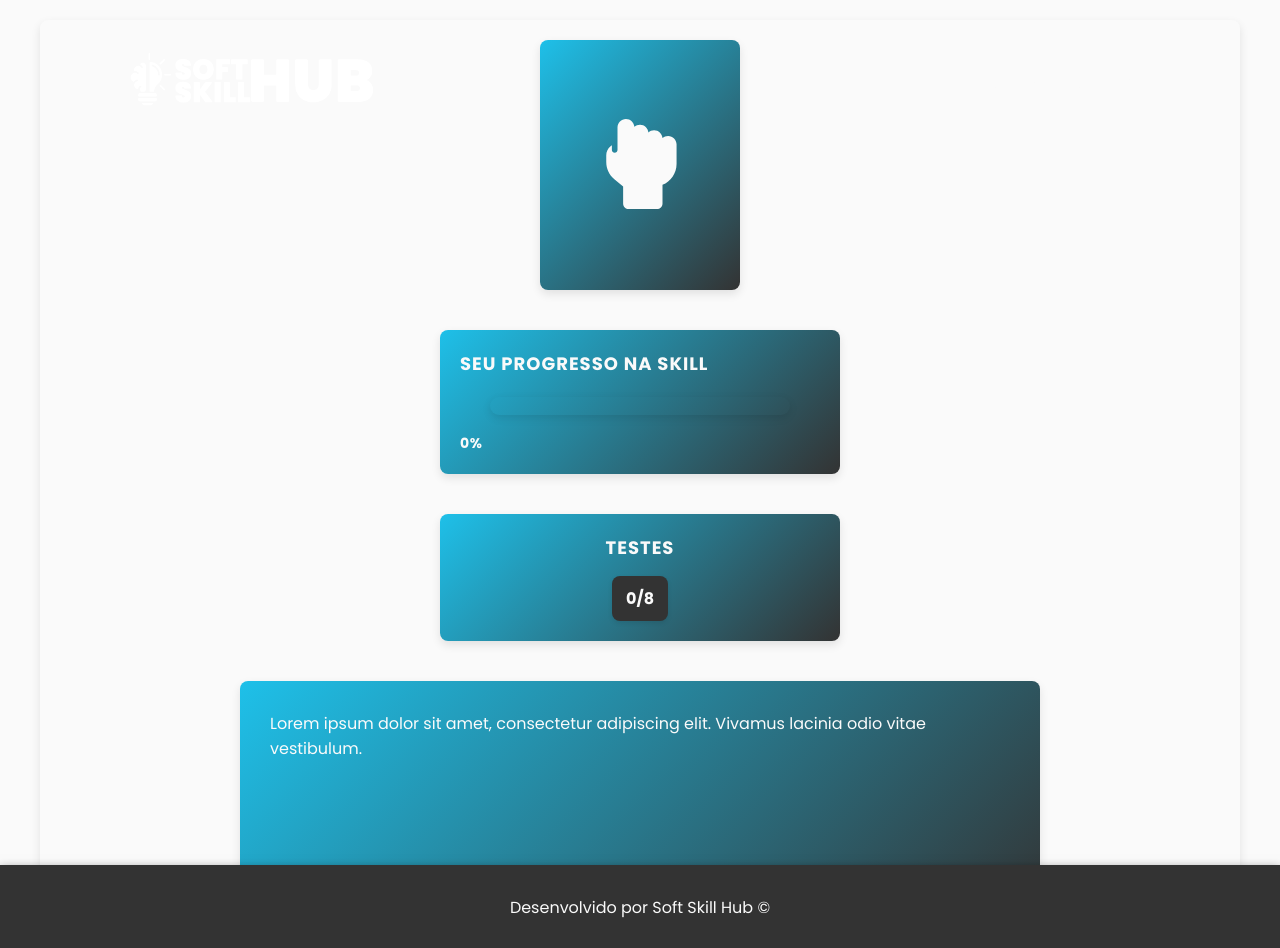
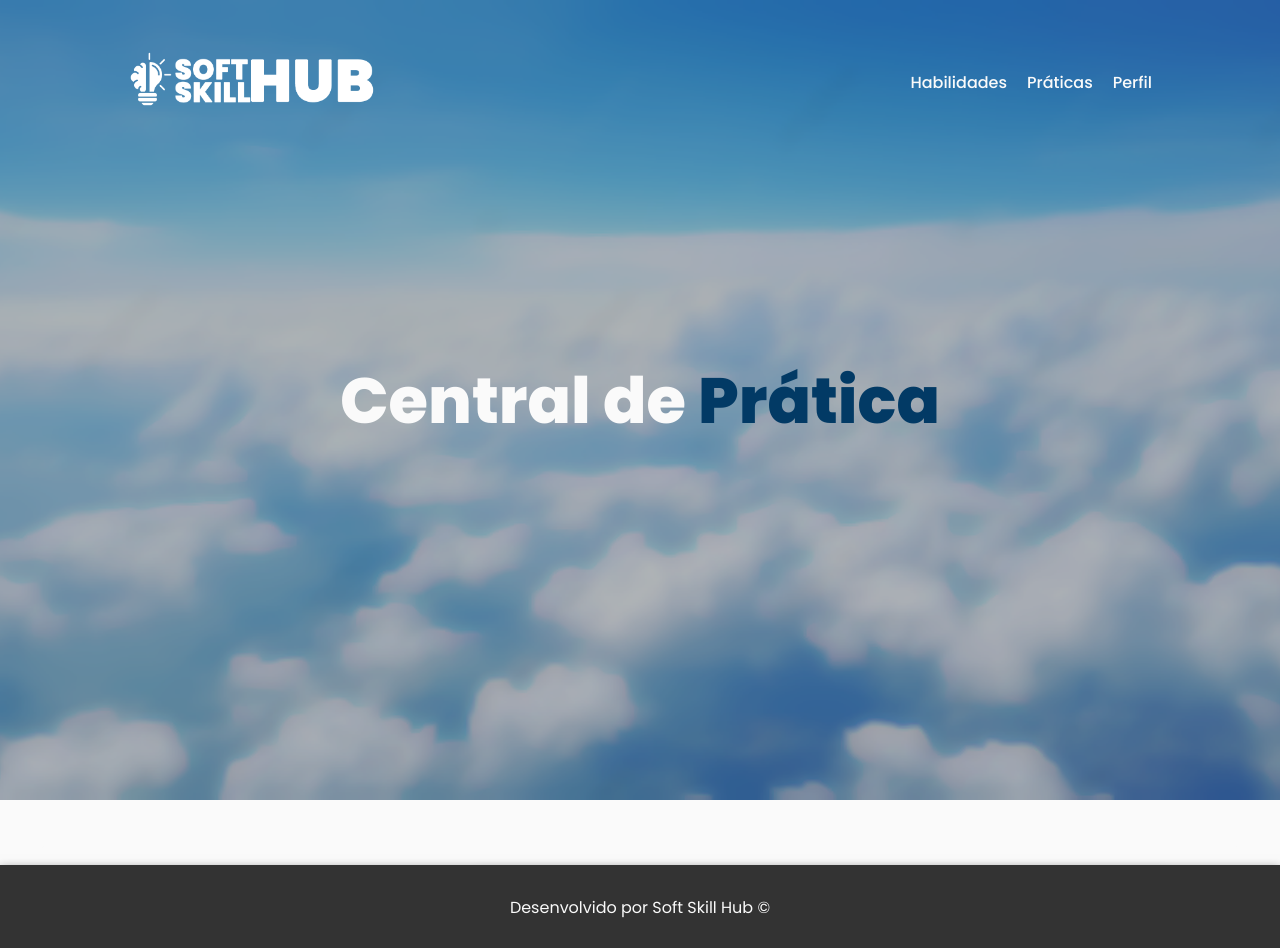
Before and after one commit to MedusaGabriel/SoftSkillHub, a React (Vite) app in the folder soft-skill-hub/: page /pratica in a window 1280 px wide. Shown: the top 948 px of the page. Built offline with nearby package versions, Linux system fonts and the light colour scheme.

Commit message:
Att praticas 02/12/24

```diff
--- a/soft-skill-hub/src/pages/pratica/Pratica.css
+++ b/soft-skill-hub/src/pages/pratica/Pratica.css
@@ -20,7 +20,7 @@
   justify-content: center;
   align-items: center;
   min-height: 100vh; /* Altura total da viewport */
-  background-color: var(--whitecolor);
+  background-color: var(--whitecolor); /* Cor de fundo igual à página home */
   padding: 20px;
   width: 100%; /* Garantir que o contêiner ocupe toda a largura */
 }
@@ -30,15 +30,14 @@
 /* ============================== */
 .pratica {
   display: flex;
-  flex-direction: column; /* Alinhar os elementos verticalmente */
-  align-items: center; /* Centralizar os elementos */
+  flex-direction: row; /* Alinhar os elementos horizontalmente */
+  justify-content: space-between; /* Espaçar os elementos */
   width: 100%;
   max-width: 1200px; /* Limitar a largura máxima */
-  background-color: var(--whitecolor);
+  background-color: var(--whitecolor); /* Cor de fundo dos contêineres */
   padding: 20px;
   border-radius: 8px;
-  box-shadow: 0px 4px 10px rgba(0, 0, 0, 0.1);
-  gap: 40px; /* Espaçamento entre os contêineres */
+  gap: 20px; /* Espaçamento entre os contêineres */
 }
 
 /* ============================== */
@@ -48,9 +47,99 @@
   display: flex;
   flex-direction: column; /* Alinhar os elementos verticalmente */
   align-items: center; /* Centralizar os elementos */
-  gap: 40px; /* Espaçamento entre os contêineres */
-  width: 100%; /* Garantir que o contêiner ocupe toda a largura */
-  max-width: 800px; /* Limitar a largura máxima */
+  gap: 20px; /* Espaçamento entre os contêineres */
+  width: 30%; /* Largura do container à esquerda */
+  justify-content: center; /* Centralizar verticalmente */
+}
+
+/* ============================== */
+/* Container Foto de Perfil       */
+/* ============================== */
+.container-foto-perfil {
+  display: flex;
+  flex-direction: column;
+  align-items: center;
+  gap: 15px;
+  background-color: var(--darkcolor); /* Cor de fundo dos contêineres */
+  border-radius: 8px;
+  padding: 20px;
+  width: 150px; /* Tamanho fixo para a foto de perfil */
+  box-shadow: 0px 4px 10px rgba(0, 0, 0, 0.1);
+  transition: transform 0.3s ease-in-out;
+  position: relative;
+  margin-bottom: 20px; /* Espaçamento abaixo da foto de perfil */
+}
+
+.container-foto-perfil:hover {
+  transform: translateY(-5px);
+  box-shadow: 0px 8px 20px rgba(0, 0, 0, 0.2);
+}
+
+/* ============================== */
+/* Container Testes               */
+/* ============================== */
+.container-test {
+  display: flex;
+  flex-direction: column;
+  align-items: center;
+  gap: 10px; /* Reduzir o espaçamento entre os elementos */
+  background-color: var(--darkcolor); /* Cor de fundo dos contêineres */
+  border-radius: 8px;
+  height: 80px;
+  padding: 15px; /* Reduzir o padding */
+  width: 150px; /* Ajustar a largura */
+  box-shadow: 0px 4px 10px rgba(0, 0, 0, 0.1);
+  transition: transform 0.3s ease-in-out;
+  position: relative;
+}
+
+.container-test:hover {
+  transform: translateY(-5px);
+  box-shadow: 0px 8px 20px rgba(0, 0, 0, 0.2);
+}
+
+.container-test:hover::before {
+  opacity: 1;
+  transform: scale(1.05);
+}
+
+.test-title {
+  font-size: 16px; /* Ajustar o tamanho da fonte */
+  font-weight:bold;
+  color: var(--whitecolor); /* Cor do texto */
+  text-align: center;
+  text-transform: uppercase;
+  letter-spacing: 1px;
+}
+
+.test-info {
+  display: flex;
+  justify-content: center;
+  align-items: center;
+  background-color: var(--darkcolor);
+  color: var(--whitecolor);
+  font-size: 16px; /* Ajustar o tamanho da fonte */
+  font-weight: bold;
+  padding: 4px 10px; /* Ajustar o padding */
+  border-radius: 8px;
+  width: fit-content;
+  box-shadow: 0px 5px 5px rgba(0, 0, 0, 0.1);
+  transition: all 0.3s ease-in-out;
+  margin-top: -30px; /* Subir o test-info */
+}
+
+.container-test::before {
+  content: " ";
+  position: absolute;
+  top: 0;
+  left: 0;
+  right: 0;
+  bottom: 0;
+  background: linear-gradient(135deg, var(--bluecolor), var(--darkcolor));
+  z-index: -1;
+  opacity: 0;
+  transition: opacity 0.3s ease, transform 0.3s ease;
+  border-radius: 8px;
 }
 
 /* ============================== */
@@ -64,11 +153,32 @@
   width: 100%;
   max-width: 400px; /* Limitar a largura máxima */
   box-sizing: border-box;
-  background: linear-gradient(135deg, var(--bluecolor), var(--darkcolor));
+  background-color: var(--darkcolor); /* Cor de fundo dos contêineres */
   padding: 20px;
   border-radius: 8px;
   box-shadow: 0px 4px 10px rgba(0, 0, 0, 0.1);
   transition: transform 0.3s ease-in-out;
+  position: relative;
+  margin-left: auto; /* Mover para a direita */
+}
+
+.container-progress::before {
+  content: " ";
+  position: absolute;
+  top: 0;
+  left: 0;
+  right: 0;
+  bottom: 0;
+  background: linear-gradient(135deg, var(--bluecolor), var(--darkcolor));
+  z-index: -1;
+  opacity: 0;
+  transition: opacity 0.3s ease, transform 0.3s ease;
+  border-radius: 8px;
+}
+
+.container-progress:hover::before {
+  opacity: 1;
+  transform: scale(1.05);
 }
 
 .container-progress:hover {
@@ -80,7 +190,7 @@
   font-size: 18px;
   font-weight: bold;
   margin-bottom: 8px;
-  color: var(--whitecolor);
+  color: var(--whitecolor); /* Cor do texto */
   text-transform: uppercase;
   letter-spacing: 1px;
 }
@@ -106,72 +216,20 @@
 
 .progress-percentage {
   font-size: 14px;
-  color: var(--whitecolor);
+  color: var(--whitecolor); /* Cor do texto */
   margin-top: 6px;
   font-weight: bold;
   letter-spacing: 0.5px;
 }
 
 /* ============================== */
-/* Container Testes               */
-/* ============================== */
-.container-test {
-  display: flex;
-  flex-direction: column;
-  align-items: center;
-  gap: 15px;
-  background: linear-gradient(135deg, var(--bluecolor), var(--darkcolor));
-  border-radius: 8px;
-  padding: 20px;
-  width: 100%;
-  max-width: 400px; /* Diminuir o tamanho do contêiner de teste */
-  box-shadow: 0px 4px 10px rgba(0, 0, 0, 0.1);
-  transition: transform 0.3s ease-in-out;
-}
-
-.container-test:hover {
-  transform: translateY(-5px);
-  box-shadow: 0px 8px 20px rgba(0, 0, 0, 0.2);
-}
-
-.test-title {
-  font-size: 18px;
-  font-weight: bold;
-  color: var(--whitecolor);
-  text-align: center;
-  margin: 0;
-  text-transform: uppercase;
-  letter-spacing: 1px;
-}
-
-.test-info {
-  display: flex;
-  justify-content: center;
-  align-items: center;
-  background-color: var(--darkcolor);
-  color: var(--whitecolor);
-  font-size: 16px;
-  font-weight: bold;
-  padding: 10px 14px;
-  border-radius: 8px;
-  width: fit-content;
-  box-shadow: 0px 2px 5px rgba(0, 0, 0, 0.1);
-  transition: all 0.3s ease-in-out;
-}
-
-.test-info:hover {
-  background-color: var(--whitecolor);
-  color: var(--darkcolor);
-  transform: translateY(-3px);
-}
-
-/* ============================== */
 /* Estilizando o Card de Habilidade */
 /* ============================== */
 .card-habilidade {
-  width: 200px;
-  height: 250px;
-  background: linear-gradient(135deg, var(--bluecolor), var(--darkcolor));
+  width: 100%; /* Ajustar a largura para 100% */
+  max-width: 400px; /* Limitar a largura máxima para igualar ao container de progresso */
+  height: 400px; /* Ajustar a altura automaticamente */
+  background-color: var(--darkcolor); /* Cor de fundo dos contêineres */
   border-radius: 8px;
   box-shadow: 0px 4px 10px rgba(0, 0, 0, 0.1);
   font-size: 30px;
@@ -180,8 +238,28 @@
   justify-content: center;
   align-items: center;
   text-align: center;
-  color: var(--whitecolor);
+  color: var(--whitecolor); /* Cor do texto */
   transition: transform 0.3s ease-in-out;
+  position: relative;
+}
+
+.card-habilidade::before {
+  content: " ";
+  position: absolute;
+  top: 0;
+  left: 0;
+  right: 0;
+  bottom: 0;
+  background: linear-gradient(135deg, var(--bluecolor), var(--darkcolor));
+  z-index: -1;
+  opacity: 0;
+  transition: opacity 0.3s ease, transform 0.3s ease;
+  border-radius: 8px;
+}
+
+.card-habilidade:hover::before {
+  opacity: 1;
+  transform: scale(1.05);
 }
 
 .card-habilidade:hover {
@@ -201,10 +279,10 @@
 .container-info-status2 {
   display: flex;
   flex-direction: column;
-  justify-content: space-between;
-  gap: 40px; /* Espaçamento entre os contêineres */
-  width: 100%; /* Garantir que o contêiner ocupe toda a largura */
-  max-width: 800px; /* Limitar a largura máxima */
+  justify-content:center;
+  align-items: center;
+  gap: 10px; /* Espaçamento entre os contêineres */
+  width: 70%; /* Largura do container à direita */
 }
 
 /* ============================== */
@@ -213,18 +291,43 @@
 .container-habilidade,
 .container-atividades {
   width: 100%;
-  height: 250px;
-  padding: 20px;
+  height: auto; /* Ajustar a altura ao conteúdo */
+  padding: px; /* Diminuir o padding */
   box-sizing: border-box;
+  overflow-x:hidden;
   overflow-y: auto;
-  background: linear-gradient(135deg, var(--bluecolor), var(--darkcolor));
+  background-color: var(--darkcolor); /* Cor de fundo dos contêineres */
   border-radius: 8px;
   box-shadow: 0px 4px 10px rgba(0, 0, 0, 0.1);
   transition: transform 0.3s ease-in-out;
+  position: relative;
+  max-width: 700px; /* Diminuir a largura */
+  height: 330px; /* Aumentar a altura */
 }
 
-.container-habilidade {
-  margin-bottom: 20px;
+.container-habilidade::before,
+.container-atividades::before {
+  content: " ";
+  position: absolute;
+  top: 0;
+  left: 0;
+  width: 100%; /* Garantir que cubra toda a largura */
+  height: 100%; /* Garantir que cubra toda a altura */
+  background: linear-gradient(135deg, var(--bluecolor), var(--darkcolor));
+  z-index: -1;
+  opacity: 0;
+  transition: opacity 0.3s ease, transform 0.3s ease;
+  border-radius: 8px;
+  width: calc(100% + 40px); /* Expande o gradiente horizontalmente */
+  height: calc(100% + 40px); /* Expande o gradiente verticalmente */
+  top: -20px; /* Ajusta a posição para cobrir o overflow */
+  left: -20px; /* Ajusta a posição para cobrir o overflow */
+}
+
+.container-habilidade:hover::before,
+.container-atividades:hover::before {
+  opacity: 1;
+  transform: scale(1.05);
 }
 
 .container-habilidade:hover,
@@ -235,31 +338,32 @@
 
 .container-habilidade::-webkit-scrollbar,
 .container-atividades::-webkit-scrollbar {
-  width: 8px;
+  width: 2px;
 }
 
 .container-habilidade::-webkit-scrollbar-thumb,
 .container-atividades::-webkit-scrollbar-thumb {
-  background-color: var(--darkcolor);
-  border-radius: 8px;
+  background-color: var(--whitecolor);
+  border-radius: 2px;
 }
 
 .container-habilidade::-webkit-scrollbar-track,
 .container-atividades::-webkit-scrollbar-track {
-  background-color: var(--bluecolor);
+  background-color: var(--darkcolor);
 }
 
 .descricao-habilidade {
   color: var(--whitecolor); /* Ajustar a cor do texto */
   font-family: 'Poppins', sans-serif; /* Ajustar a fonte */
-  font-size: 16px;
-  padding: 10px; /* Adicionar padding */
+  font-size: 16px; /* Diminuir o tamanho da fonte */
+  padding: 20px; /* Adicionar padding */
+  text-align: justify; /* Justificar o texto */
 }
 
 h4 {
   font-size: 20px;
   font-weight: bold;
-  color: var(--whitecolor);
+  color: var(--whitecolor); /* Cor do texto */
   margin-bottom: 20px;
   text-align: center;
   text-transform: uppercase;
@@ -275,7 +379,7 @@ h4 {
 .atividade-item {
   padding: 12px 20px;
   border: none;
-  background-color: var(--darkcolor);
+  background-color: var (--darkcolor);
   color: var(--whitecolor);
   cursor: pointer;
   border-radius: 8px;
@@ -291,11 +395,41 @@ h4 {
 }
 
 .atividades-title {
-  font-size: 22px;
+  font-size: 18px; /* Diminuir o tamanho da fonte */
   font-weight: bold;
   margin-bottom: 20px;
-  color: var(--whitecolor);
+  color: var(--whitecolor); /* Cor do texto */
   text-align: center;
   text-transform: uppercase;
   letter-spacing: 2px;
 }
+
+/* Título e Background */
+.container-titleP {
+  width: 100%;
+  height: 100vh;
+  display: flex;
+  justify-content: center;
+  align-items: center;
+  text-align: center;
+  flex-direction: column;
+  background-image: url('../../assets/background.png');
+  background-size: cover;
+  background-position: center;
+  background-repeat: no-repeat;
+  position: relative;
+}
+
+.container-titleP h1 {
+  font-size: 4rem;
+  color: var(--whitecolor);
+  font-family: 'Poppins', SemiBold !important;
+  font-weight: 800;
+  animation: slide-in 1s ease-out;
+  position: relative;
+  z-index: 1;
+}
+
+.container-titleP h1 span {
+  color: var(--bluesecondary);
+}
--- a/soft-skill-hub/src/pages/pratica/Pratica.jsx
+++ b/soft-skill-hub/src/pages/pratica/Pratica.jsx
@@ -25,7 +25,7 @@ const Pratica = () => {
           { nome: 'Aula 1: Introdução', episodios: ['Episódio 1', 'Episódio 2', 'Episódio 3'], atividade: 'Atividade 1' },
           { nome: 'Aula 2: Avançando', episodios: ['Episódio 1', 'Episódio 2', 'Episódio 3'], atividade: 'Atividade 2' }
         ],
-        descricao: "Lorem ipsum dolor sit amet, consectetur adipiscing elit. Vivamus lacinia odio vitae vestibulum."
+        descricao: "A empatia é a capacidade de compreender e compartilhar os sentimentos de outra pessoa. Essa habilidade envolve ouvir ativamente, se colocar no lugar do outro e responder de forma compassiva e respeitosa. A empatia é essencial para criar conexões humanas genuínas, resolver conflitos e trabalhar de forma eficaz em equipe. No ambiente profissional, a empatia ajuda a construir relacionamentos sólidos, melhorar a comunicação e promover um ambiente de trabalho mais inclusivo e colaborativo. É uma habilidade chave para líderes, pois permite entender as necessidades e motivações dos membros da equipe, proporcionando apoio e orientação adequados."
       };
 
       setAulas(dadosSimulados.aulas);
@@ -70,6 +70,10 @@ const Pratica = () => {
   const testesConcluidos = Object.values(concluidos).filter(status => status).length;
 
   return (
+    <>
+      <div className="container-titleP">
+        <h1 id="TituloP">Central de <span>Prática</span></h1>
+      </div>
       <div className="container-pratica">
         <div className="pratica">
           <div className="container-info-status">
@@ -151,6 +155,7 @@ const Pratica = () => {
           </div>
         </div>
       </div>
+    </>
   );
 };
 
```
Lines whose indentation alone changed are shown as unchanged.
